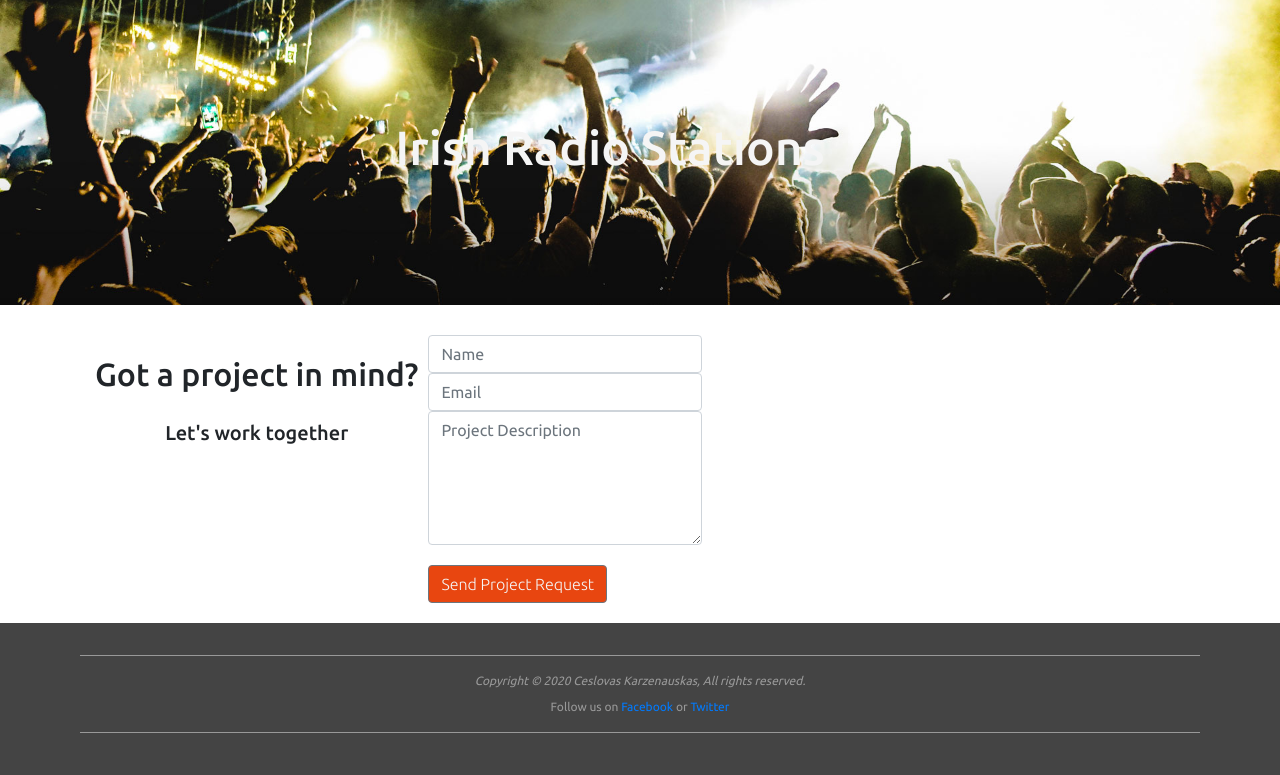
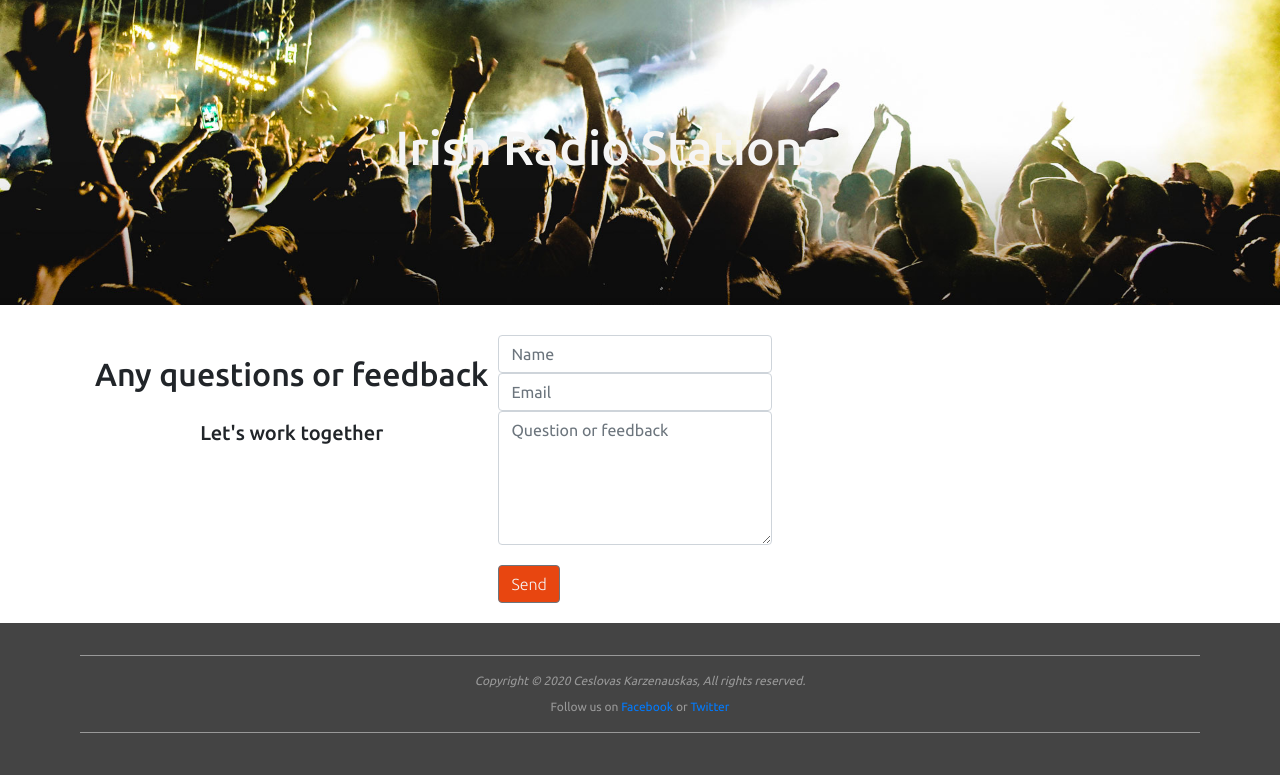
Before and after one commit to jessezauka/radio-stations, a Flask app: page /contact-us in a window 1280 px wide. Shown: the part 91-866 px from the top of the page. Run offline with Flask 2, Linux system fonts and the light colour scheme; some libraries are stand-ins or nearby versions.

```diff
--- a/templates/contact_us.html
+++ b/templates/contact_us.html
@@ -3,15 +3,15 @@
 <section class="container-fluid">
         <div class="row bg-color-contact">
             <div>
-                <h3 class="contact-heading uppercase text-center">Got a project in mind?</h3>
+                <h3 class="contact-heading uppercase text-center">Any questions or feedback</h3>
                 <h5 class="uppercase text-center">Let's work together</h5>
             </div>
             <div class="center-form">
                 <form onsubmit="return sendMail(this);">
                     <input type="text" name="name" class="form-control" id="fullname" placeholder="Name" required/>
                     <input type="text" name="emailaddress" class="form-control" id="emailaddress" placeholder="Email" required/>
-                    <textarea rows="5" name="projectsummary" class="form-control" id="projectsummary" placeholder="Project Description" required></textarea>
-                    <button type="submit" class="btn btn-secondary center-block">Send Project Request</button>
+                    <textarea rows="5" name="projectsummary" class="form-control" id="projectsummary" placeholder="Question or feedback" required></textarea>
+                    <button type="submit" class="btn btn-secondary center-block">Send</button>
                 </form>
             </div>
         </div>
--- a/templates/station_details.html
+++ b/templates/station_details.html
@@ -23,7 +23,7 @@
 
 				<p class="">
                 <span>Website:</span>
-                   {{ radio.radio_website }}
+                    <a href="{{ radio.radio_website }}">{{ radio.radio_website }}</a>
                 </p>
                 <p>
                 <span>Phone:</span>
```
